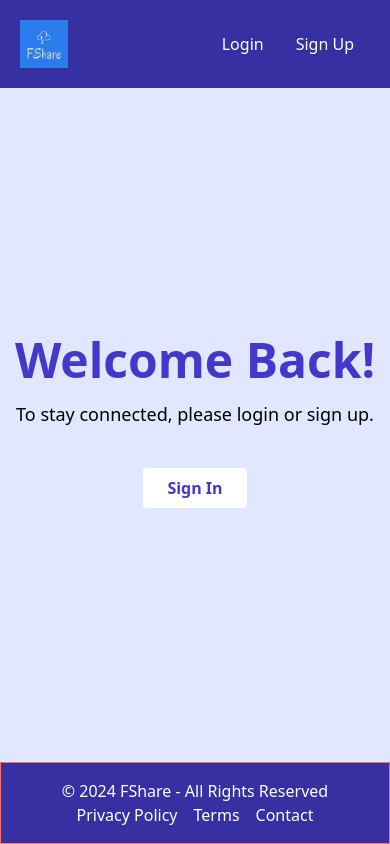
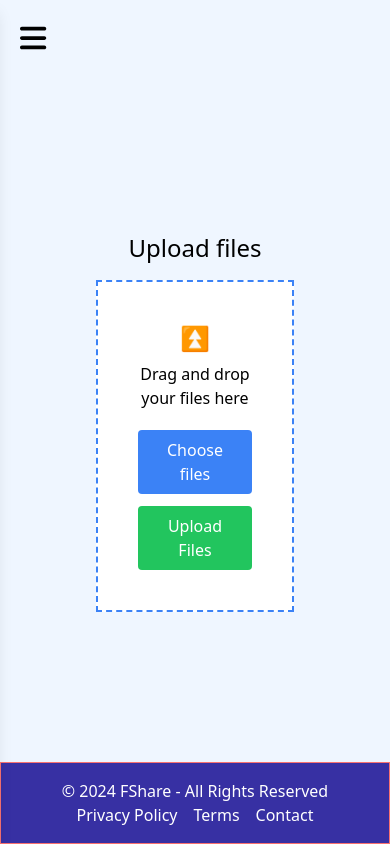
Before and after one commit to muthonijulie/filesharingApp, a React (Vite) app in the folder FShare/Frontend/: page / in a window 390 px wide. Built offline with nearby package versions, Linux system fonts and the light colour scheme.

Commit message:
changed main root to dashboard to deal with it made the button responsive to allow adding files the button for this is choose files

```diff
--- a/FShare/Frontend/src/App.jsx
+++ b/FShare/Frontend/src/App.jsx
@@ -11,10 +11,10 @@ function App() {
   return (
     <Router>
       <Routes>
-        <Route path="/" element={<Homepage />} />
+        <Route path="/" element={<Dashboard />} />
         <Route path="/login" element={<Login />} />
         <Route path="/signup" element={<Signup />} />
-        <Route path="/Dashboard" element={<Dashboard />} />
+        <Route path="/Dashboard" element={<Homepage />} />
 
       </Routes>
     </Router>
--- a/FShare/Frontend/src/components/pages/Dashboard.jsx
+++ b/FShare/Frontend/src/components/pages/Dashboard.jsx
@@ -1,4 +1,4 @@
-import React, { useState } from 'react';
+import React, { useState, useRef } from 'react'; // Import useRef and useState
 import { FontAwesomeIcon } from '@fortawesome/react-fontawesome';
 import { faBars, faTimes } from '@fortawesome/free-solid-svg-icons';
 import Sidebar from '../essentials/Sidebar';
@@ -8,43 +8,51 @@ import axios from 'axios';
 
 const Dashboard = () => {
   const [isSidebarOpen, setIsSidebarOpen] = useState(false);
+  const [selectedFiles, setSelectedFiles] = useState([]); // State for selected files
+  const fileInputRef = useRef(null); // Create a ref for the file input
 
   const toggleSidebar = () => {
     setIsSidebarOpen(!isSidebarOpen);
   };
 
   const handleFileChange = (e) => {
-    setSelectedFile(e.target.files[0]);
+    setSelectedFiles(Array.from(e.target.files)); // Store selected files in state
   };
 
   const handleFileUpload = async () => {
-    if (!selectedFile) return;
+    if (selectedFiles.length === 0) return;
 
     const formData = new FormData();
-    formData.append('file', selectedFile);
+    selectedFiles.forEach((file) => {
+      formData.append('files', file); // Append each file to FormData
+    });
 
-    try{
+    try {
       const response = await axios.post('/api/upload', formData, {
-        headers:{
+        headers: {
           'Content-Type': 'multipart/form-data',
         },
-
       });
       console.log(response.data);
-      alert('File upload successful!');
-    }catch(error){
-      console.error('Error uploading file: ', error);
+      alert('Files upload successful!');
+      setSelectedFiles([]); // Clear selected files after upload
+    } catch (error) {
+      console.error('Error uploading files: ', error);
       alert('File upload failed.');
     }
   };
 
+  const openFilePicker = () => {
+    fileInputRef.current.click(); // Programmatically click the hidden file input
+  };
+
   return (
-    <div>
+    <div className="flex flex-col h-screen">
       <Navbar />
-      <div className="flex h-screen relative">
+      <div className="flex flex-1 relative overflow-hidden">
         {/* Toggle button for small screens */}
         <button
-          className="lg:hidden absolute top-5 left-5 text-3xl text-black"
+          className="lg:hidden absolute top-5 left-5 text-3xl text-black z-10"
           onClick={toggleSidebar}
         >
           <FontAwesomeIcon icon={isSidebarOpen ? faTimes : faBars} className="text-black" />
@@ -54,14 +62,47 @@ const Dashboard = () => {
         <Sidebar isOpen={isSidebarOpen} toggleSidebar={toggleSidebar} />
 
         {/* Main Content */}
-        <div className="flex-1 bg-blue-50 flex flex-col justify-center items-center relative">
+        <div className="flex-1 bg-blue-50 flex flex-col justify-center items-center overflow-y-auto">
           <div className="text-center">
             <h2 className="text-2xl mb-4">Upload files</h2>
             <div className="border-2 border-dashed border-blue-500 bg-white p-10 w-3/5 mx-auto">
               <span className="text-2xl">⏫</span>
               <p className="mt-2">Drag and drop your files here</p>
-              <button className="mt-5 bg-blue-500 text-white py-2 px-4 rounded hover:bg-blue-600">
-                Choose file
+
+              {/* Hidden File Input for Multiple Files */}
+              <input
+                type="file"
+                onChange={handleFileChange}
+                ref={fileInputRef} // Assign the ref here
+                className="hidden" // Hide the input
+                multiple // Allow multiple file selection
+              />
+              <button
+                onClick={openFilePicker} // Trigger file picker
+                className="mt-5 bg-blue-500 text-white py-2 px-4 rounded hover:bg-blue-600"
+              >
+                Choose files
+              </button>
+
+              {/* Display Selected Files */}
+              {selectedFiles.length > 0 && (
+                <div className="mt-4 max-h-40 overflow-y-auto border border-gray-300 rounded p-2">
+                  <h3 className="text-lg">Selected Files:</h3>
+                  <ul className="list-disc list-inside">
+                    {selectedFiles.map((file, index) => (
+                      <li key={index} className="text-black">
+                        {file.name}
+                      </li>
+                    ))}
+                  </ul>
+                </div>
+              )}
+
+              <button
+                onClick={handleFileUpload}
+                className="mt-3 bg-green-500 text-white py-2 px-4 rounded hover:bg-green-600"
+              >
+                Upload Files
               </button>
             </div>
           </div>
```
